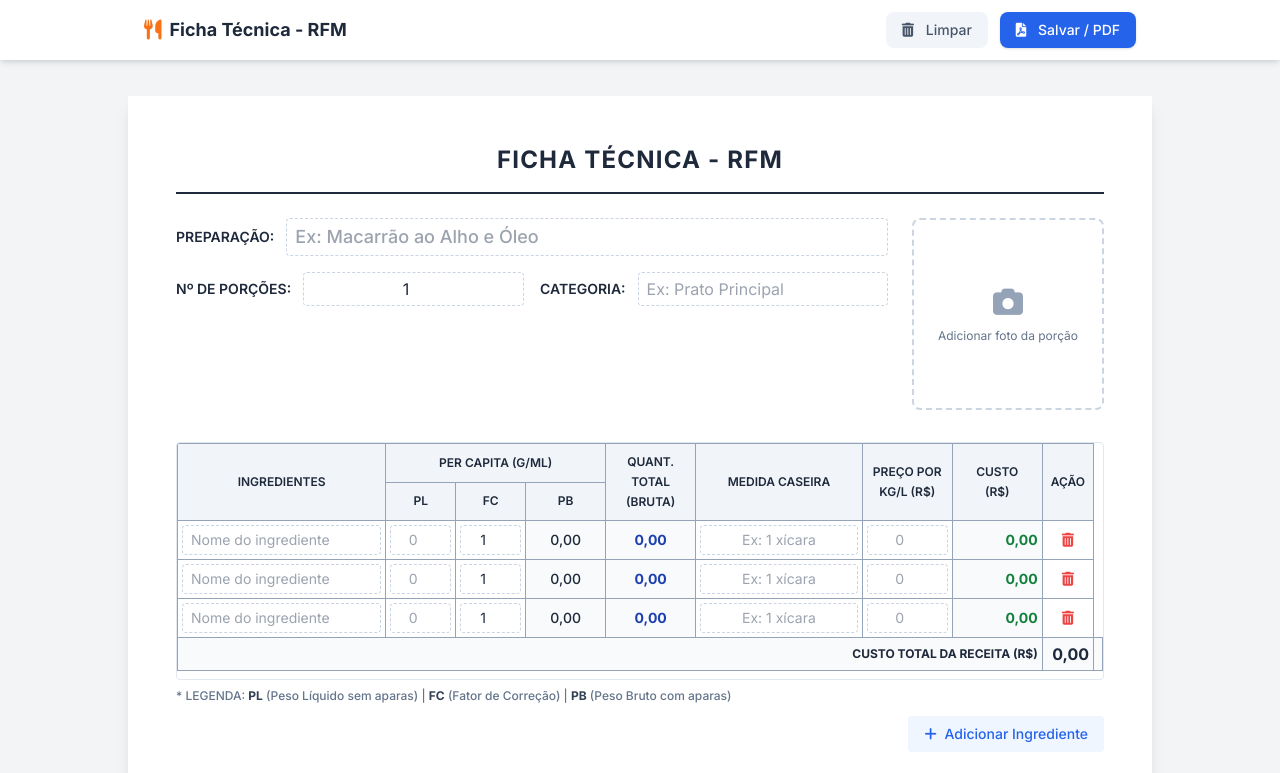
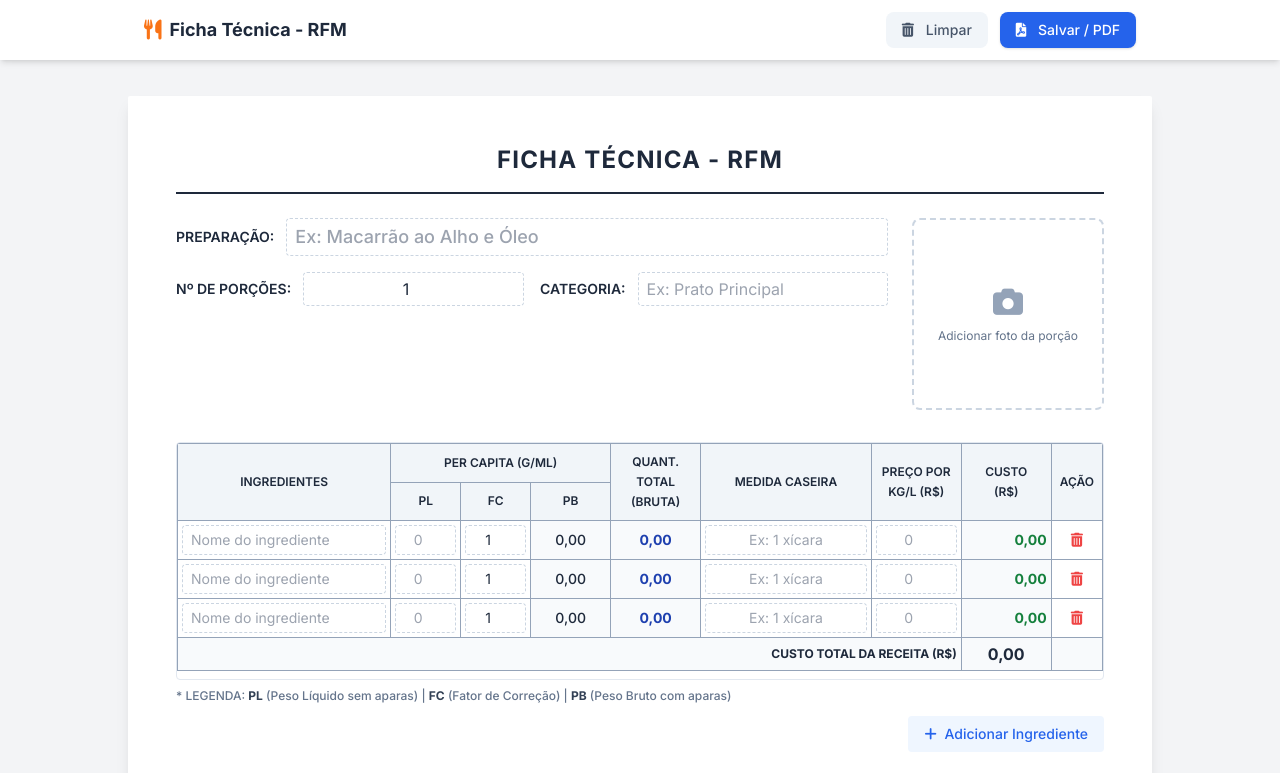
Before and after one commit to romulo-f-monteiro/ficha-t-cnica-de-preparacao, a plain HTML site: page index.html in a window 1280 px wide. Shown: the top 773 px of the page. Drawn offline with nearby package versions, Linux system fonts and the light colour scheme.

Commit message:
Update index.html

```diff
--- a/index.html
+++ b/index.html
@@ -96,6 +96,7 @@
                 background: transparent !important;
                 padding: 0 !important;
                 color: black !important;
+                min-width: 0 !important; /* Garante que os inputs encolham no PDF */
             }
             .tech-table th {
                 background-color: #e2e8f0 !important;
@@ -103,6 +104,7 @@
             }
             .tech-table th, .tech-table td {
                 border: 1px solid black !important;
+                min-width: 0 !important; /* Garante que as colunas encolham no PDF */
             }
             tr, .extra-photo-wrapper {
                 page-break-inside: avoid;
@@ -212,8 +214,10 @@
                         </tbody>
                         <tfoot>
                             <tr>
-                                <td colspan="8" class="text-right font-bold py-2 bg-slate-50 uppercase text-xs">Custo Total da Receita (R$)</td>
-                                <td class="text-right font-bold bg-slate-50 px-2 text-base" id="total-recipe-cost">0,00</td>
+                                <!-- Corrigido colspan de 8 para 7 e adicionado padding na direita (pr-4) -->
+                                <td colspan="7" class="text-right font-bold py-2 pr-4 bg-slate-50 uppercase text-xs">Custo Total da Receita (R$)</td>
+                                <!-- Valor centralizado para alinhar com a coluna Custo -->
+                                <td class="text-center font-bold bg-slate-50 px-2 text-base" id="total-recipe-cost">0,00</td>
                                 <td class="bg-slate-50 no-print"></td>
                             </tr>
                         </tfoot>
```
